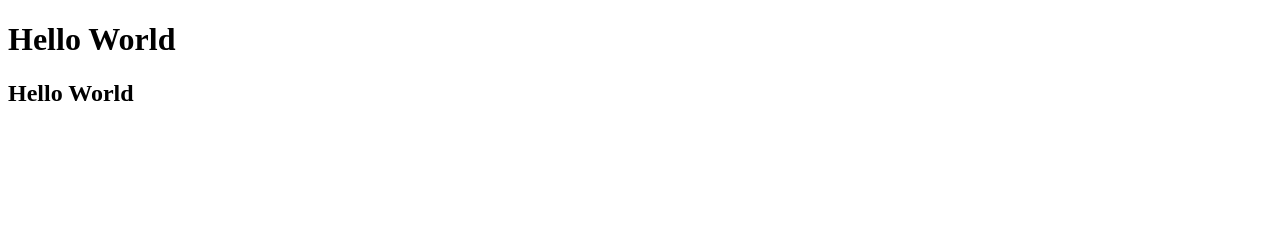
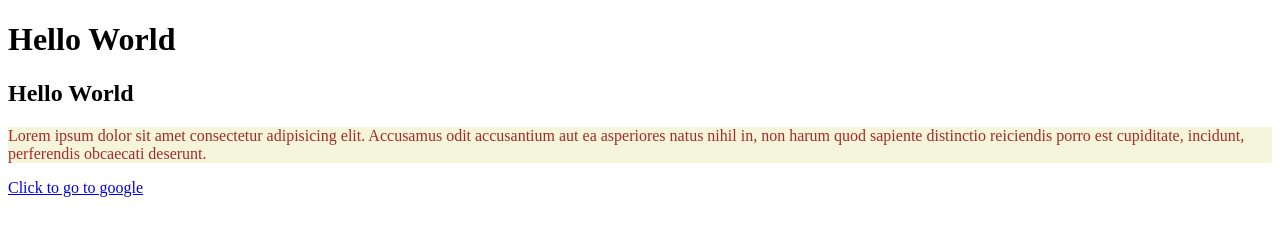
Before and after one commit to mrkhl/html-learnning, a plain HTML site: page index.html in a window 1280 px wide. Drawn offline with Linux system fonts and the light colour scheme.

Commit message:
some html elements and attrubutes

```diff
--- a/index.html
+++ b/index.html
@@ -1,16 +1,23 @@
 <!DOCTYPE html>
 <html lang="en">
+
 <head>
     <meta charset="UTF-8">
     <meta name="viewport" content="width=device-width, initial-scale=1.0">
     <title>Document</title>
 </head>
+
 <body>
-    <h1>
+    <h1 title="H1">
         Hello World
     </h1>
     <h2>
         Hello World
     </h2>
+    <p style="color: brown; background-color: beige;"> Lorem ipsum dolor sit amet consectetur adipisicing elit.
+        Accusamus odit accusantium aut ea asperiores natus nihil in, non harum quod sapiente distinctio reiciendis porro
+        est cupiditate, incidunt, perferendis obcaecati deserunt.</p>
+    <a href="http://www.google.com"> Click to go to google</a>
 </body>
+
 </html>
```
